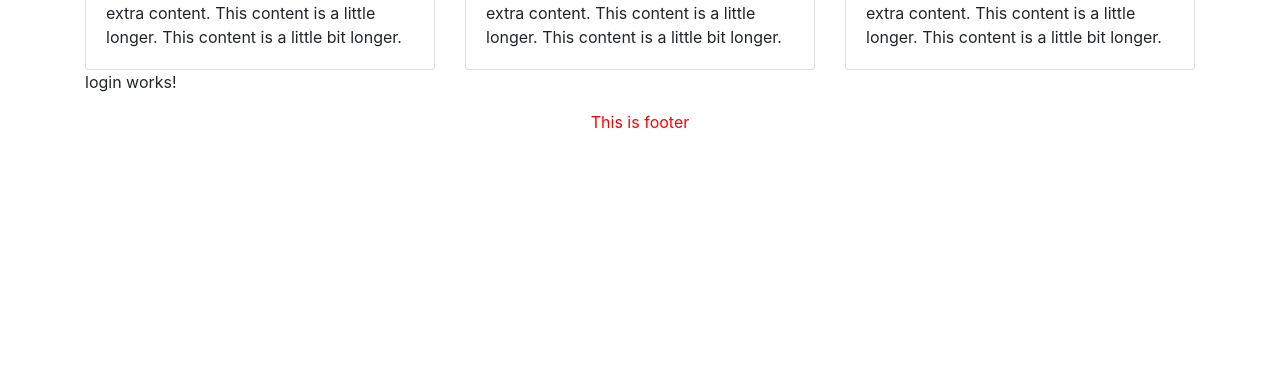
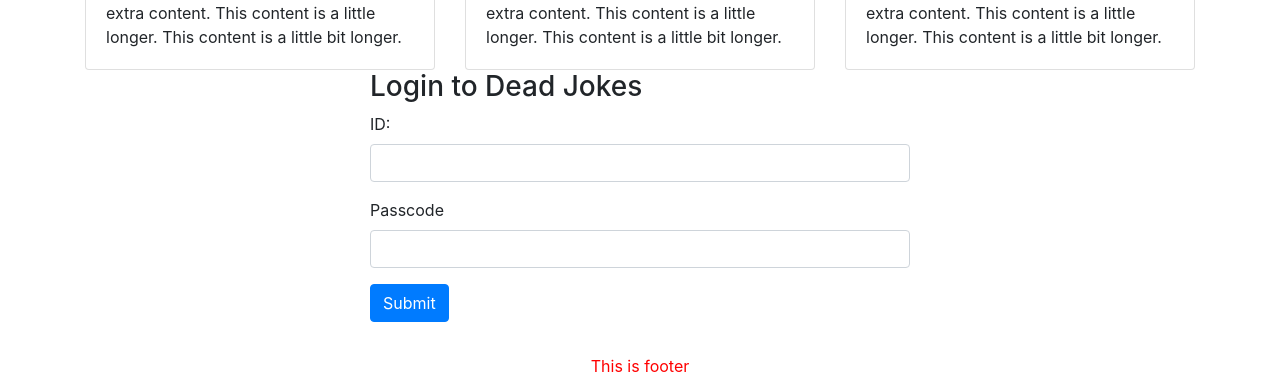
Before and after one commit to charlie447/dead-jokes, an Angular app: page /login in a window 1280 px wide. Shown: the part 768-1156 px from the top of the page. Before the commit the page ends 918 px from the top, so only its background shows below. Built offline with nearby package versions, Linux system fonts and the light colour scheme.

Commit message:
#1 add basic login form but no styles

```diff
--- a/src/app/navbar/navbar.component.html
+++ b/src/app/navbar/navbar.component.html
@@ -27,7 +27,7 @@
     </div>
 
     <ul class="navbar-nav ml-md-auto nav-right">
-      <li class="nav-item">Login</li>
+      <li class="nav-item"><a href="login">Login</a></li>
       <li class="nav-item">About</li>
     </ul>
   </div>
--- a/src/app/routes/login/login.component.html
+++ b/src/app/routes/login/login.component.html
@@ -1,3 +1,23 @@
-<p>
-  login works!
-</p>
+<div class="sign-in row">
+  <div class="col-md-6 offset-md-3 col-12">
+    <h3>Login to Dead Jokes</h3>
+
+    <div class="form-section">
+      <form>
+        <div class="form-group">
+          <label for="uid">ID:</label>
+          <input type="text" id="uid" class="form-control">
+        </div>
+        <div class="form-group">
+          <label for="pwd">Passcode</label>
+          <input type="password" name="" id="pwd" class="form-control">
+        </div>
+
+        <div class="form-group">
+          <button class="btn btn-primary">Submit</button>
+        </div>
+
+      </form>
+    </div>
+  </div>
+</div>
```
